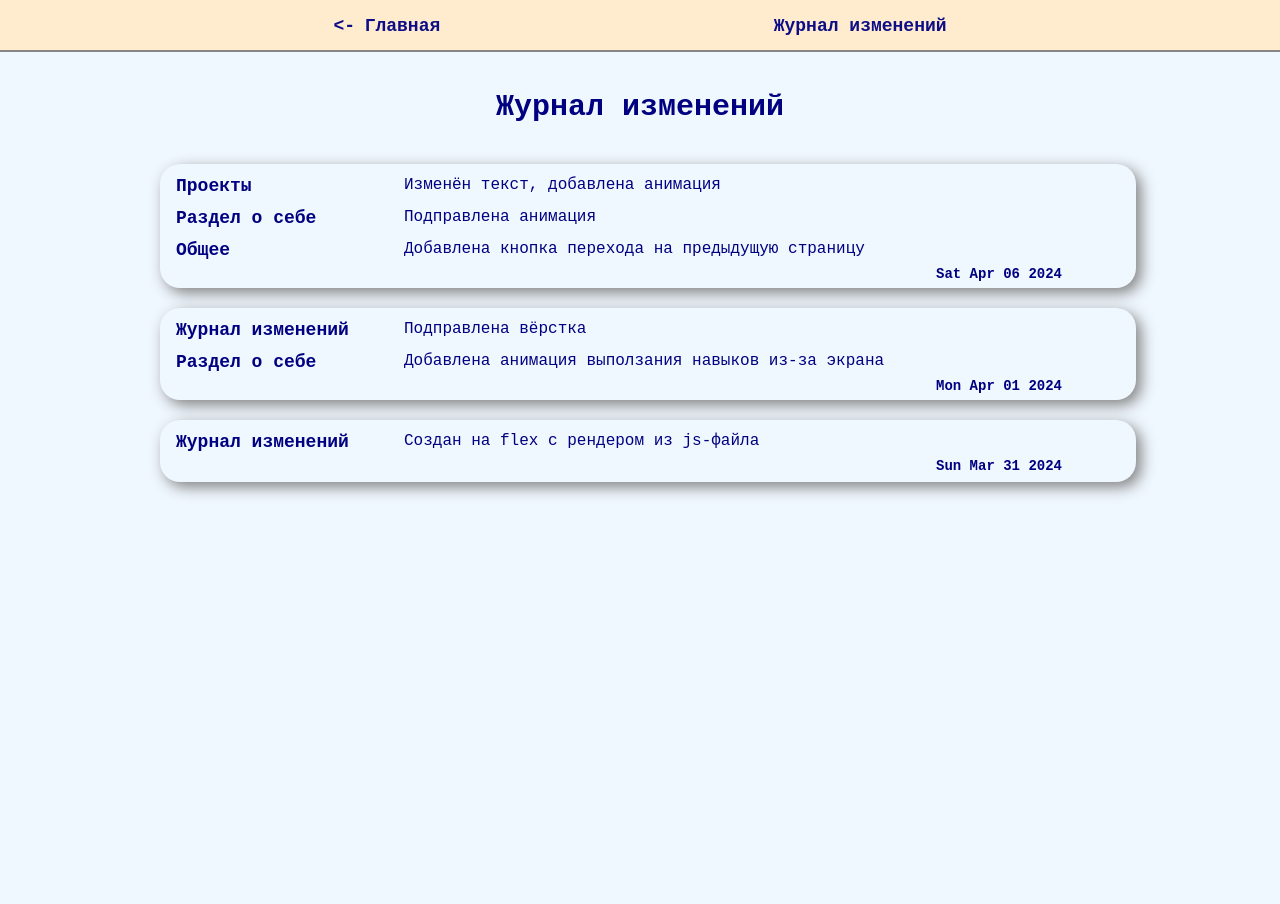
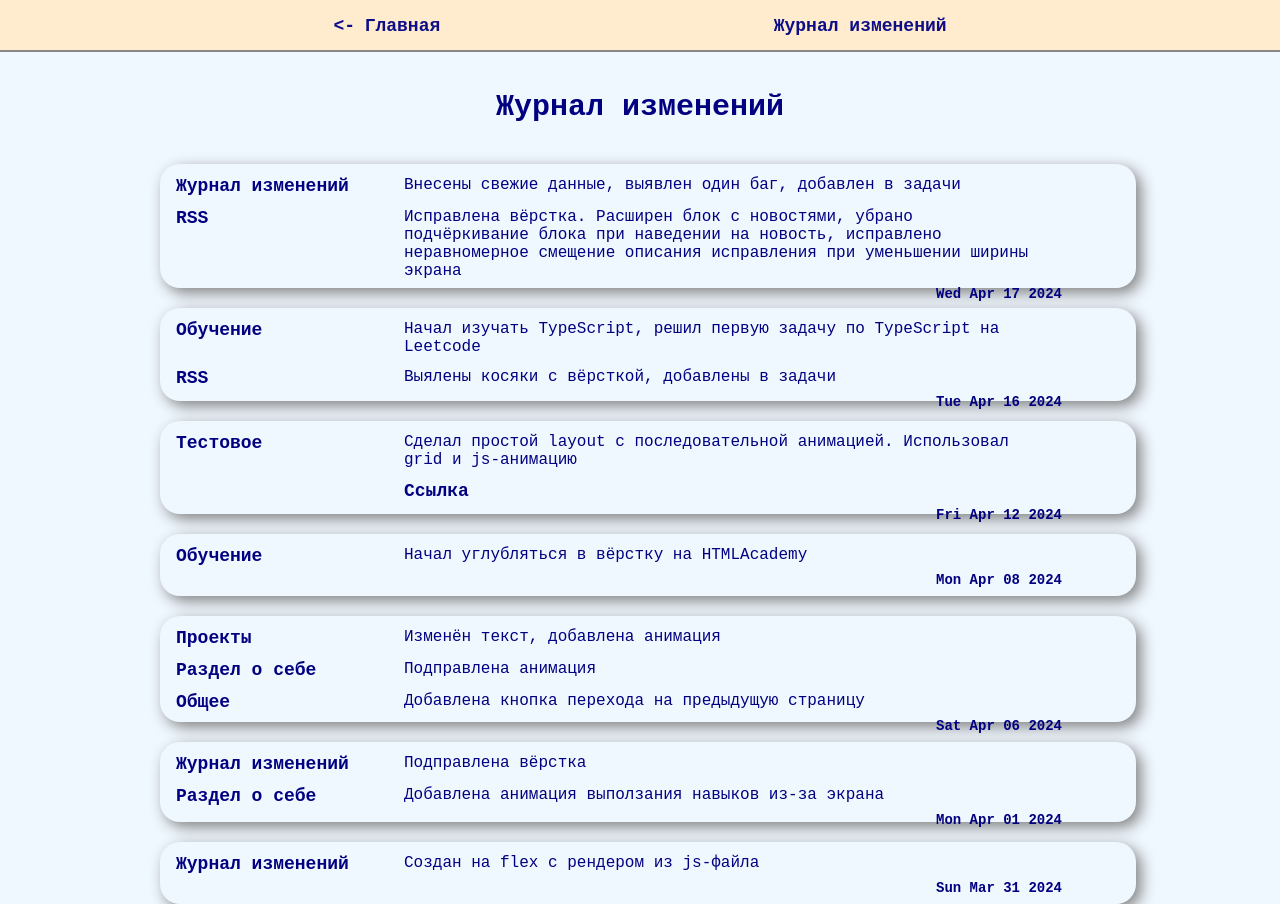
Before and after one commit to losevo/losevo.github.io, a React (Create React App) app in the folder frontend/: page /changelog in a window 1280 px wide. Built offline with nearby package versions, Linux system fonts and the light colour scheme.

Commit message:
fix css in rss, add info in changelog

```diff
--- a/frontend/src/elements/AboutMe.css
+++ b/frontend/src/elements/AboutMe.css
@@ -21,6 +21,7 @@
 .part-skills-and-about {
     display: flex;
     text-align: start;
+    margin-bottom: 200px;
 }
 
 .about {
@@ -56,6 +57,10 @@
     transform: translateX(0);
 }
 
+.skills-page h1 {
+    margin-bottom: 200px;
+}
+
 @media screen and (max-width: 600px) {
     .part-skills-and-about {
         width: 80vw;
--- a/frontend/src/elements/ChangeLog.css
+++ b/frontend/src/elements/ChangeLog.css
@@ -47,6 +47,9 @@
     display: flex;
     justify-content: end;
 }
+.changelog-link {
+    padding: 6px 8px;
+}
 
 .changelog-date, .changelog-page {
     width: 15vw;
@@ -70,4 +73,5 @@
 
 .changelog-description {
     font-size: 16px;
+    width: 50vw;
 }
--- a/frontend/src/elements/ChangeLog.jsx
+++ b/frontend/src/elements/ChangeLog.jsx
@@ -1,6 +1,8 @@
 import "./ChangeLog.css";
 import changelog from "../features/changelog";
 import { useEffect } from "react";
+
+//todo #29 Убрать addEventListener при переходе на другую страницу
 
 const Change = (props) => {
   const { date, changes } = props.data;
@@ -10,7 +12,10 @@ const Change = (props) => {
       {changes.map((change, index) => (
         <div className="changelog-pages" key={index}>
           <div className="changelog-page">{change.page}</div>
+          <div>
           <div className="changelog-description">{change.description}</div>
+          {change.link ? <div><a className='changelog-link' href={change.link}>Ссылка </a></div> : null}
+          </div>
         </div>
       ))}
       <div className="changelog-date-div">
@@ -20,8 +25,10 @@ const Change = (props) => {
   );
 };
 
+const sortCnangelog = changelog.reverse();
+
 const ChangeLog = () => {
-  const sortCnangelog = changelog.reverse();
+
   useEffect(() => {
     window.scrollTo(0, 0);
   }, []);
--- a/frontend/src/elements/RSS/RSSResult.css
+++ b/frontend/src/elements/RSS/RSSResult.css
@@ -1,7 +1,7 @@
 .result-rss > div {
     width: 70vw;
     display: flex;
-    justify-content: space-around;
+    justify-content: space-between;
 }
 
 .news-list {
@@ -15,7 +15,7 @@
 .one-new {
     margin: 8px 4px;
     padding: 8px 4px;
-    width: 40vw;
+    width: 55vw;
     border-bottom: 1px navy solid;
 }
 
@@ -36,6 +36,10 @@
 
 .channels-list li {
     list-style-type: none;
+}
+
+.one-new a:hover {
+    background: none;
 }
 
 .one-new a:visited {
--- a/frontend/src/features/changelog.js
+++ b/frontend/src/features/changelog.js
@@ -3,41 +3,90 @@ const changelog = [
     date: new Date(2024, 2, 31),
     changes: [
       {
-                page: 'Журнал изменений',
-                description: 'Создан на flex с рендером из js-файла',
-            }
-        ]
+        page: "Журнал изменений",
+        description: "Создан на flex с рендером из js-файла",
+      },
+    ],
   },
   {
     date: new Date(2024, 3, 1),
     changes: [
       {
-                page: 'Журнал изменений',
-                description: 'Подправлена вёрстка',
+        page: "Журнал изменений",
+        description: "Подправлена вёрстка",
       },
       {
-                page: 'Раздел о себе',
-                description: 'Добавлена анимация выползания навыков из-за экрана',
+        page: "Раздел о себе",
+        description: "Добавлена анимация выползания навыков из-за экрана",
       },
-        ]
+    ],
   },
   {
     date: new Date(2024, 3, 6),
     changes: [
       {
-                page: 'Проекты',
-                description: 'Изменён текст, добавлена анимация',
+        page: "Проекты",
+        description: "Изменён текст, добавлена анимация",
       },
       {
-                page: 'Раздел о себе',
-                description: 'Подправлена анимация',
+        page: "Раздел о себе",
+        description: "Подправлена анимация",
       },
       {
-                page: 'Общее',
-                description: 'Добавлена кнопка перехода на предыдущую страницу',
+        page: "Общее",
+        description: "Добавлена кнопка перехода на предыдущую страницу",
       },
-        ]
-    }
+    ],
+  },
+  {
+    date: new Date(2024, 3, 8),
+    changes: [
+      {
+        page: "Обучение",
+        description: "Начал углубляться в вёрстку на HTMLAcademy",
+      },
+    ],
+  },
+  {
+    date: new Date(2024, 3, 12),
+    changes: [
+      {
+        page: "Тестовое",
+        description:
+          "Сделал простой layout с последовательной анимацией. Использовал grid и js-анимацию",
+        link: "https://test-first-flame.vercel.app/",
+      },
+    ],
+  },
+  {
+    date: new Date(2024, 3, 16),
+    changes: [
+      {
+        page: "Обучение",
+        description:
+          "Начал изучать TypeScript, решил первую задачу по TypeScript на Leetcode",
+      },
+      {
+        page: "RSS",
+        description: "Выялены косяки с вёрсткой, добавлены в задачи",
+      },
+    ],
+  },
+  {
+    date: new Date(2024, 3, 17),
+    changes: [
+      {
+        page: "Журнал изменений",
+        description:
+          "Внесены свежие данные, выявлен один баг, добавлен в задачи",
+      },
+      {
+        page: "RSS",
+        description:
+          "Исправлена вёрстка. Расширен блок с новостями, убрано подчёркивание блока при наведении на новость, исправлено неравномерное смещение описания исправления при уменьшении ширины экрана",
+      },
+    ],
+  },
 ];
 
 export default changelog;
--- a/frontend/src/features/projects.js
+++ b/frontend/src/features/projects.js
@@ -38,6 +38,18 @@ const projects = [
       linkToProject: "rating",
     },
   },
+  {
+    name: "Вёрстка макета для тестового задания",
+    description: [
+      `Небольшая вёрстка макета с последовательным появлением элементов`,
+      `Проект задеплоил на Vercel, а код можно посмотреть на GitHub.`
+    ],
+    technologies: ["React", "HTML", "CSS", "Redux-toolkit", "grid", "JS-анимация"],
+    links: {
+      linkToGithub: 'https://github.com/losevo/test_first',
+      linkToProject: "https://test-first-flame.vercel.app/",
+    },
+  },
 ];
 
 export default projects;
```
Lines whose indentation alone changed are shown as unchanged.
